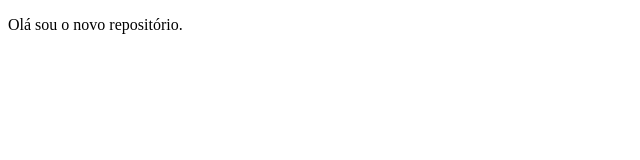
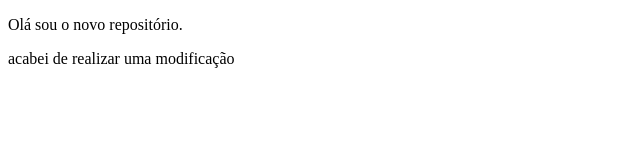
Before and after one commit to FabioAbbadi/curso-git-dois, a plain HTML site: page git.html in a window 1280 px wide. Shown: the whole page, without its empty margins (0-640 px from the left). Drawn offline with Linux system fonts and the light colour scheme.

Commit message:
Update git.html

```diff
--- a/git.html
+++ b/git.html
@@ -7,5 +7,6 @@
 </head>
 <body>
     <p>Olá sou o novo repositório.</p>
+    <p>acabei de realizar uma modificação</p>
 </body>
 </html>
```
